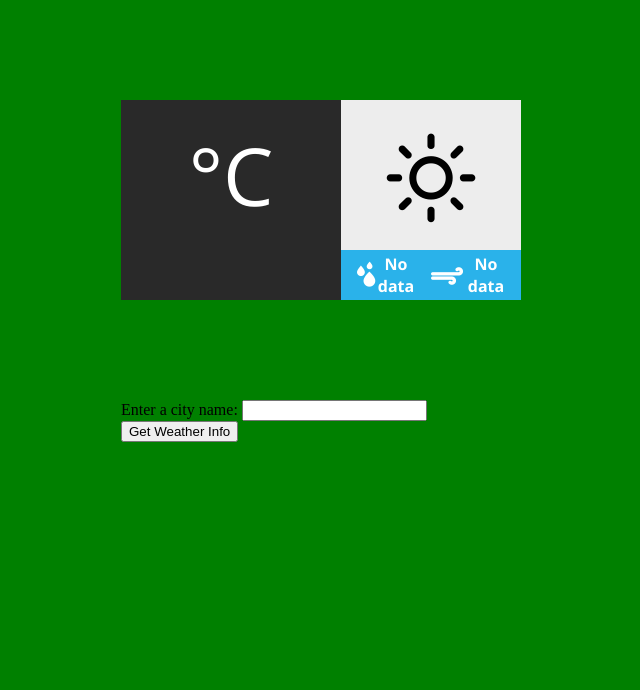
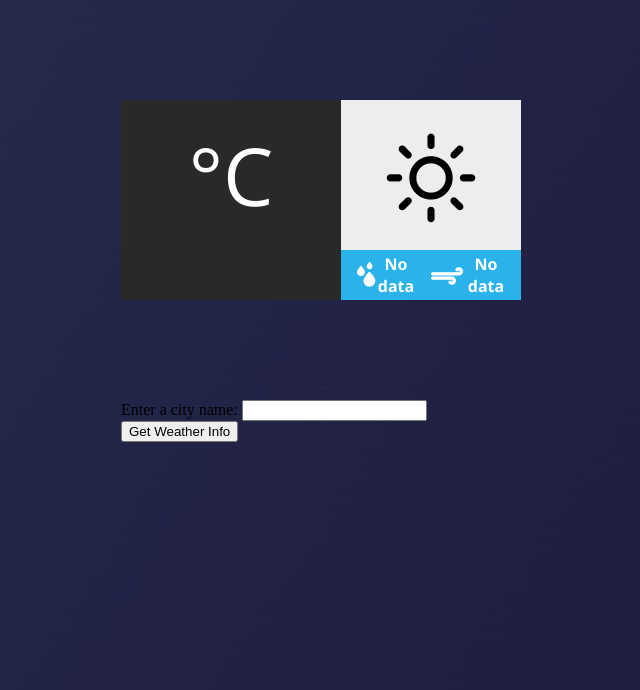
Before and after one commit to Kir4R00t/DjangoWeatherAPP, a Django app: page / in a window 1280 px wide. Shown: the top 690 px of the page, without its empty margins (319-959 px from the left). Run offline with Django 5.2, Linux system fonts and the light colour scheme; some libraries are stand-ins or nearby versions.

Commit message:
adding background image

```diff
--- a/WeatherAPP_Project/WeatherAPP/static/css/style.css
+++ b/WeatherAPP_Project/WeatherAPP/static/css/style.css
@@ -1,9 +1,6 @@
 @import url(https://fonts.googleapis.com/css?family=Open+Sans:300,400,700);
 @import url(https://cdnjs.cloudflare.com/ajax/libs/weather-icons/1.2/css/weather-icons.min.css);
 
-html {
-  background: green;
-}
 #weather_wrapper{
   width: 400px;
   margin: 100px auto;
--- a/WeatherAPP_Project/WeatherAPP/templates/index.html
+++ b/WeatherAPP_Project/WeatherAPP/templates/index.html
@@ -7,6 +7,12 @@
         <title>Weather app</title>
     </head>
     <body>
+        <!-- This is temporary TODO: make it work in css file :v -->
+        <style>
+            body {
+                background-image: url("{% static 'images/background.jpg' %}");
+            }
+        </style>
         <div id="weather_wrapper">
             <div class="weatherCard">
                 <div class="currentTemp">
```
Also changed, not shown: WeatherAPP_Project/WeatherAPP/static/images/background.jpg (added).
